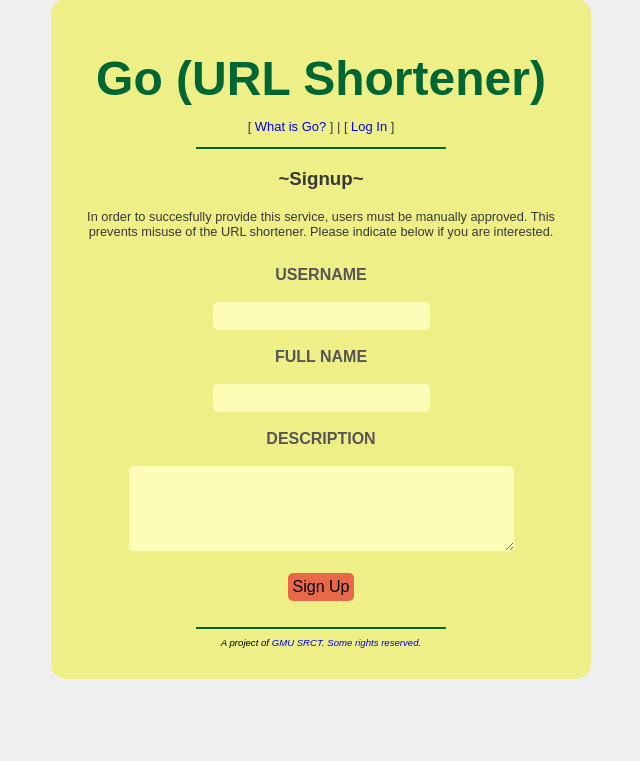
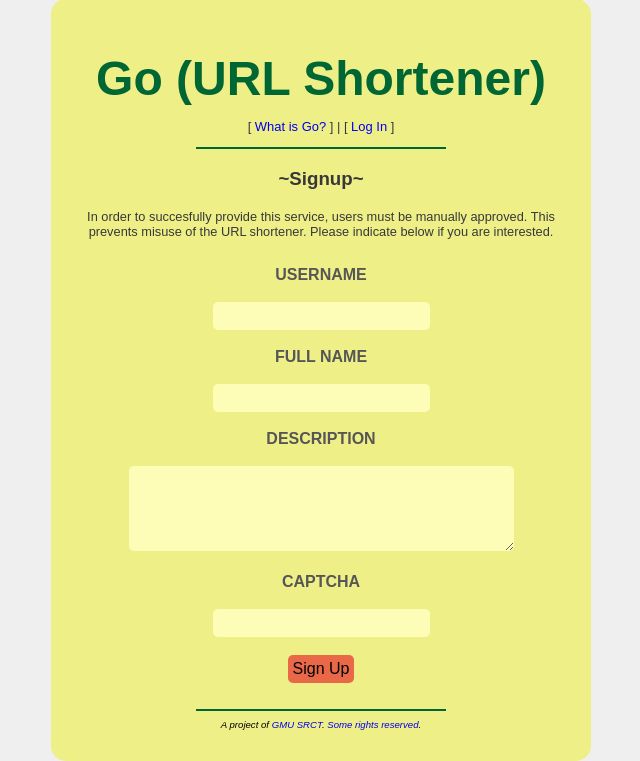
Before and after one commit to srct/go, a Django app: template go/go/templates/signup.html in a window 1280 px wide. Shown: the part 51-812 px from the top of the page, without its empty margins (319-959 px from the left). Before the commit the page ends 730 px from the top, so only its background shows below. Run offline with Django 3.2, Linux system fonts and the light colour scheme; the template is opened without the code that fills it, so the values that code supplies are empty, except form fields; tables that the repository leaves empty hold one stand-in row (values such as "Sample post"); form fields are guessed from the names that the template uses; some web fonts are replaced.

Commit message:
Add captcha support for signups, this requires checking changes to settings.py, installing new pip modules, and migrating the captcha db.

```diff
--- a/go/go/forms.py
+++ b/go/go/forms.py
@@ -2,6 +2,7 @@ from django import forms
 from go.models import URL
 from django.core.validators import MinLengthValidator, MinValueValidator, RegexValidator
 from django.core.exceptions import ValidationError
+from captcha.fields import CaptchaField
 
 class URLForm( forms.ModelForm ):
 
@@ -85,3 +86,4 @@ class SignupForm( forms.Form ):
         widget = forms.Textarea(attrs={
         }),
     )
+    captcha = CaptchaField()
--- a/go/go/templates/signup.html
+++ b/go/go/templates/signup.html
@@ -54,6 +54,17 @@ if you are interested.
   {{ form.description }}
   <br/><br/>
 
+  <label for="{{ form.captcha.id_for_label }}">{{ form.captcha.label }}</label>
+  <br/>
+  {% for error in form.captcha.errors %}
+    <p class="error">{{error}}</p>
+  {% empty %}
+    <br/>
+  {% endfor %}
+  {{ form.captcha }}
+  <br/><br/>
+
+
   <input type="submit" value="Sign Up" />
   <br/><br/>
 
--- a/go/go/views.py
+++ b/go/go/views.py
@@ -195,7 +195,6 @@ def signup(request):
             full_name = form.cleaned_data.get('full_name')
             description = form.cleaned_data.get('description')
 
-
             send_mail('Signup from %s' % (username), '%s signed up at %s\n'
                 'Username: %s\nMessage: %s\nPlease attend to this request at '
                 'your earliest convenience.' % (str(full_name),
--- a/go/settings/urls.py
+++ b/go/settings/urls.py
@@ -46,3 +46,8 @@ urlpatterns += patterns('go.views',
     # Redirection regex.
     url(r'^(?P<short>\w+)$', 'redirection', name = 'redirection'),
 )
+
+# Captcha support
+urlpatterns += patterns('',
+    url(r'^captcha/', include('captcha.urls')),
+)
--- a/requirements.txt
+++ b/requirements.txt
@@ -1,11 +1,14 @@
 Django==1.6.1
 MySQL-python==1.2.5
+Pillow==2.5.3
 South==0.8.4
 django-auth-ldap==1.1.7
 django-piwik==0.1
 django-qrcode==0.3
+django-simple-captcha==0.4.2
 gunicorn==18.0
 piwikapi==0.3
 python-ldap==2.4.13
 simplejson==3.3.1
+six==1.7.3
 wsgiref==0.1.2
```
Also changed, not shown: 1 other file.
